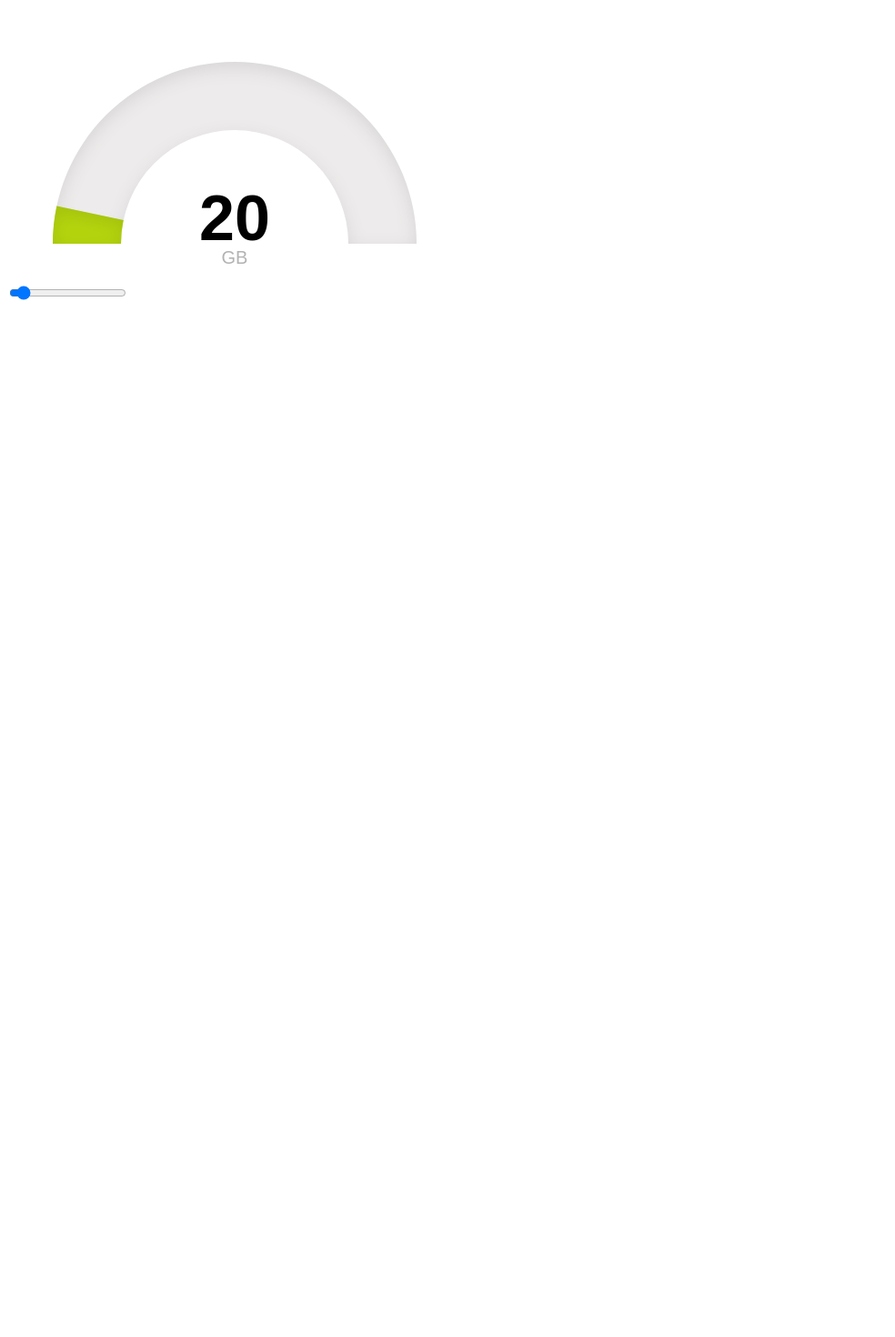
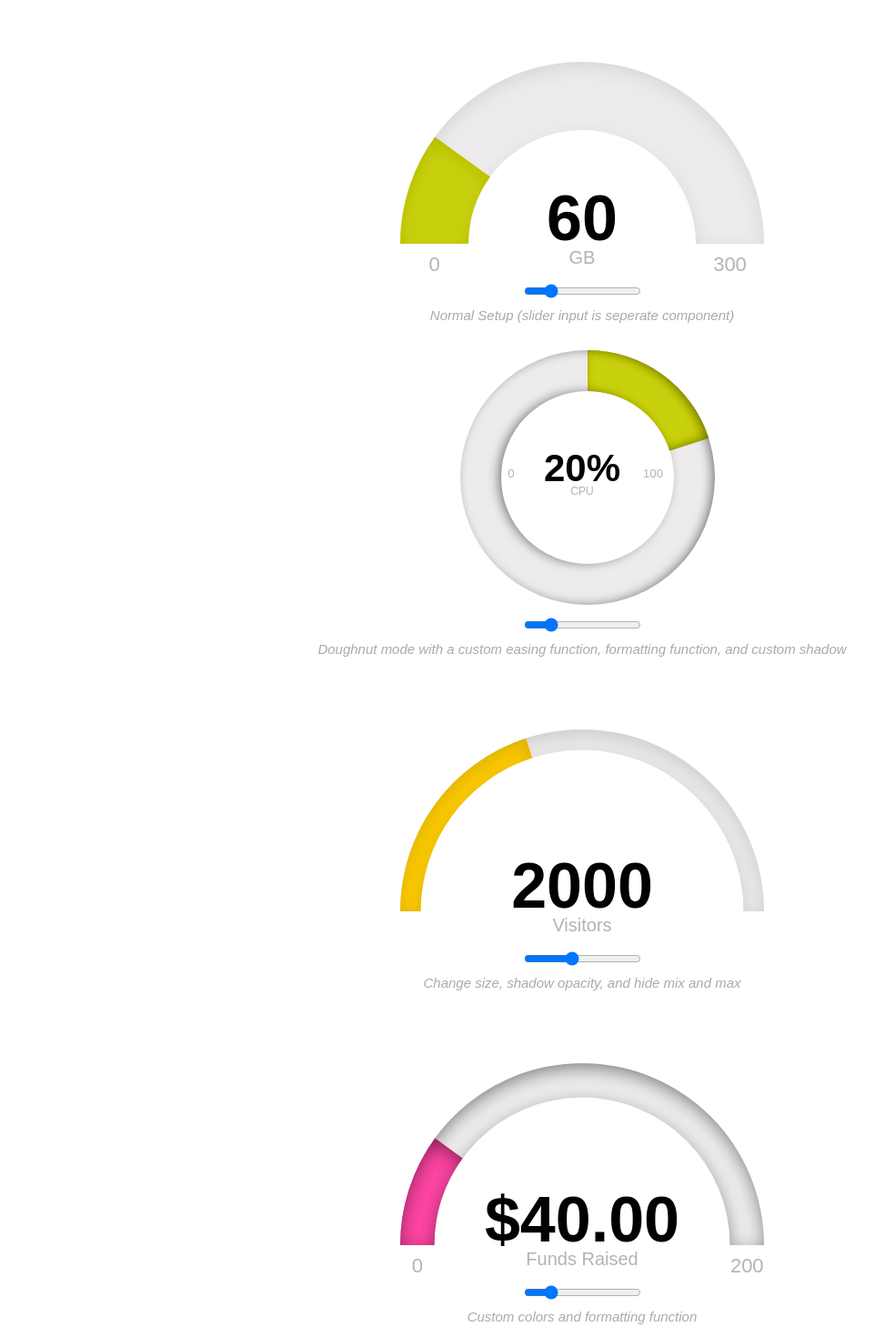
Before and after one commit to agronick/KGauge, a Vue app: page / in a window 1280 px wide. Shown: the top 1470 px of the page at 91% size, without its empty margins (0-984 px from the left). Before the commit the page ends 800 px from the top, so only its background shows below. Built offline with nearby package versions, Linux system fonts and the light colour scheme.

Commit message:
Improvments in drawing and positioning. Added readme.

```diff
--- a/public/index.html
+++ b/public/index.html
@@ -5,11 +5,11 @@
     <meta http-equiv="X-UA-Compatible" content="IE=edge">
     <meta name="viewport" content="width=device-width,initial-scale=1.0">
     <link rel="icon" href="<%= BASE_URL %>favicon.ico">
-    <title>guage</title>
+    <title>KGuage Vue Demo</title>
   </head>
   <body>
     <noscript>
-      <strong>We're sorry but guage doesn't work properly without JavaScript enabled. Please enable it to continue.</strong>
+      <strong>We're sorry but this doesn't work properly without JavaScript enabled. Please enable it to continue.</strong>
     </noscript>
     <div id="app"></div>
     <!-- built files will be auto injected -->
--- a/src/App.vue
+++ b/src/App.vue
@@ -1,14 +1,68 @@
 <template>
   <div id="app">
+    <div>
       <k-guage
-      :value="valInt"
+        :value="guage1"
         :width="500"
         :height="300"
         :max="300"
-      label-text="GB"
+        label-text="GB" />
+        <input type="range" min="0" max="300" v-model="guage1" />
+        <div class="desc">Normal Setup (slider input is seperate component)</div>
+    </div>
+    <div>
+      <k-guage
+        :value="guage2"
+        :width="500"
+        :height="300"
+        :max="100"
+        label-text="CPU"
+        :guage-size="1"
+        :animate-duration="3000"
+        :shadow-opacity=".8"
+        :formatFunction="formatPct"
+        :easing-function="easeOutBounce"
+        :show-min-max="true"
+        :doughnut="true" />
+        <input type="range" min="0" max="100" v-model="guage2" />
+        <div class="desc">Doughnut mode with a custom easing function, formatting function, and custom shadow</div>
+    </div>
+    <div>
+      <k-guage
+        :value="guage4"
+        :width="500"
+        :height="300"
+        :max="5000"
+        label-text="Visitors"
+        :guage-size=".3"
+        :animate-duration="3000"
+        :shadow-opacity=".3"
+        :color-steps="['#ff0004', '#ffff00', '#22ff29']"
         :show-min-max="false"
         :doughnut="false" />
-      <input type="range" min="0" max="300" v-model="theVal" />
+        <input type="range" min="0" max="5000" v-model="guage4" />
+        <div class="desc">Change size, shadow opacity, and hide mix and max</div>
+    </div>
+    <div>
+      <k-guage
+        :value="guage3"
+        :width="500"
+        :height="300"
+        :max="200"
+        label-text="Funds Raised"
+        :guage-size=".5"
+        :shadow-opacity=".8"
+        :formatFunction="formatDollar"
+        :color-steps="['#ff080c', '#ff54c9', '#8161ff', '#83ffb7', '#18ff27']"
+        :show-min-max="true"
+        :doughnut="false" />
+        <input type="range" min="0" max="200" v-model="guage3" />
+        <div class="desc">Custom colors and formatting function</div>
+    </div>
+    <div>
+       <k-guage ></k-guage>
+       <div class="desc">Super simple to use. Default config with just  &lt;k-guage&gt;&lt;/k-guage&gt;</div>
+    </div>
   </div>
 </template>
 
@@ -22,8 +76,30 @@ export default {
   },
   data() {
     return {
-      theVal: 20
+      guage1: 60,
+      guage2: 20,
+      guage3: 40,
+      guage4: 2000,
     }
+  },
+  methods: {
+    formatPct(v) {
+      return `${Math.round(v)}%`;
+    },
+    formatDollar(v) {
+      return `$${v.toFixed(2)}`
+    },
+    easeOutBounce (pos) {
+    if (pos < (1/2.75)) {
+      return (7.5625*pos*pos);
+    } else if (pos < (2/2.75)) {
+      return 2 - (7.5625*(pos-=(1.5/2.75))*pos + 0.75);
+    } else if (pos < (2.5/2.75)) {
+      return 2 - (7.5625*(pos-=(2.25/2.75))*pos + 0.9375);
+    } else {
+      return 2 - (7.5625*(pos-=(2.625/2.75))*pos + 0.984375);
+    }
+		},
   },
   computed: {
     valInt() {
@@ -35,8 +111,19 @@ export default {
 
 <style lang="sass">
 #app
-  width: 300px
-  height: 300px
+  text-align: center
+
+  input
+    display: block
+    margin: auto
+
+  .desc
+    font-style: italic
+    color: #AAA
+    font-size: 15px
+    margin: 10px 0 20px
+    font-family: sans-serif
+
 
 body
   background: #FFF
--- a/src/components/KGuage.vue
+++ b/src/components/KGuage.vue
@@ -1,6 +1,6 @@
 <template>
   <svg :height="height" version="1.1" :width="width" :viewBox="`0 0 250 ${doughnut ? 250 : 150}`" xmlns="http://www.w3.org/2000/svg">
-    <filter v-if="shadowOpacity" id="g14-inner-shadow">
+    <filter v-if="shadowOpacity" :id="renderId">
       <feOffset dx="0" dy="3"></feOffset>
       <feGaussianBlur result="offset-blur" stdDeviation="5"></feGaussianBlur>
       <feComposite operator="out" in="SourceGraphic" in2="offset-blur" result="inverse"></feComposite>
@@ -8,8 +8,8 @@
       <feComposite operator="in" in="color" in2="inverse" result="shadow"></feComposite>
       <feComposite operator="over" in="shadow" in2="SourceGraphic"></feComposite>
     </filter>
-    <path fill="#edebeb" stroke="none" :d="backgroundPath" style="-webkit-tap-highlight-color: rgba(0, 0, 0, 0);" filter="url(#g14-inner-shadow)"></path>
-    <path :fill="guageColor" stroke="none" :d="guagePath" style="-webkit-tap-highlight-color: rgba(0, 0, 0, 0);" filter="url(#g14-inner-shadow)"></path>
+    <path :fill="backgroundColor" stroke="none" :d="backgroundPath" :style="strokeStyle" :filter="`url(#${renderId})`"></path>
+    <path :fill="guageColor" stroke="none" :d="guagePath.path" :style="strokeStyle" :filter="`url(#${renderId})`"></path>
     <text x="125"
           y="128"
           alignment-baseline="baseline"
@@ -19,41 +19,47 @@
     <text x="125"
           y="141"
           text-anchor="middle"
-          :style="labelStyle"
+          :style="labelFontStyle"
           v-html="labelText"></text>
-    <text :x="doughnut ? 60 : 43"
+    <text :x="minTextX"
           :y="doughnut ? 125 : 145"
           v-if="showMinMax"
           text-anchor="middle"
-          :style="minMaxTextStyle"
+          :style="minMaxFontStyle"
           v-html="min"></text>
-    <text :x="doughnut ? 190 : 205"
+    <text :x="maxTextX"
           :y="doughnut ? 125 : 145"
           v-if="showMinMax"
           text-anchor="middle"
-          :style="minMaxTextStyle"
+          :style="minMaxFontStyle"
           v-html="max"></text>
   </svg>
 </template>
 
 <script>
 
-const easeOutQuad = (t)=> t*(2-t);
+/* Used to give each SVG a unique ID */
+let renderId = 0;
 
-function animate(oldVal, newVal, duration, callback) {
+/* Useful function for doing the calculations for animations without a massive Tween library */
+export function animateCalc(oldVal, newVal, duration, callback, easingFunction) {
   const curTime = new Date().getTime();
   let continueUpdating = true;
+  const oldValDiff = newVal - oldVal;
 
   const doUpdate = ()=> {
-    const oldValDiff = newVal - oldVal;
     const timeDiff = new Date().getTime() - curTime;
-    /* Math.max makes it so when we're over the time
-    limit we're equal to the new value and can stop updating. */
-    const ratio =  easeOutQuad(Math.min(timeDiff / duration, 1));
-    oldVal += ratio * oldValDiff;
+    /* Math.min makes it so when we're over the time
+    limit we become equal to the new value and can stop updating. */
+    let ratio =  Math.min(timeDiff / duration, 1);
+    let calcRatio = ratio;
+    if (easingFunction) {
+      calcRatio = easingFunction(ratio);
+    }
 
-    callback(oldVal);
-    if (newVal !== oldVal && continueUpdating) {
+    callback(oldVal + calcRatio * oldValDiff);
+
+    if (ratio < 1 && continueUpdating) {
       window.requestAnimationFrame(()=> doUpdate());
     }
   };
@@ -76,7 +82,6 @@ export default {
       default: 150
     },
     value: {
-      type: Number,
       default: 10
     },
     min: {
@@ -87,7 +92,7 @@ export default {
       type: Number,
       default: 100
     },
-    animateDuration: {
+    animationDuration: {
       type: Number,
       default: 1000
     },
@@ -106,16 +111,17 @@ export default {
       type: String,
       default: 'font-size: 35px; fill: #010101; font-weight: bold; font-family: "Arial"'
     },
-    labelStyle: {
+    labelFontStyle: {
       type: String,
       default: 'font: 10px Arial; fill: #b3b3b3'
     },
-    minMaxTextStyle: {
+    minMaxFontStyle: {
       type: String,
       default: 'font: 11px Arial; fill: #b4b4b4'
     },
     animateOnLoad: {
-      type: Boolean
+      type: Boolean,
+      default: true
     },
     labelText: {
       type: String,
@@ -132,6 +138,14 @@ export default {
     shadowOpacity: {
       type: Number,
       default: .2
+    },
+    backgroundColor: {
+      type: String,
+      default: '#edebeb'
+    },
+    easingFunction: {
+      type: Function,
+      default: (t)=> t*(2-t) /* Ease out quad */
     }
   },
   data() {
@@ -150,7 +164,10 @@ export default {
       backgroundPath: '',
       guageColor: '',
       builtColorSteps: intColors,
-      animationCanceler: null
+      animationCanceler: null,
+      renderId: `k-guage-filter-${++renderId}`,
+      minTextX: 0,
+      maxTextX: 0
     }
   },
   mounted() {
@@ -160,7 +177,7 @@ export default {
   methods: {
     makeArc(value) {
 
-      /* Code taken from JustGage http://justgage.com/ */
+      /* Code used from JustGage http://justgage.com/ */
 
       const gws = this.guageSize;
       const dx = 0;
@@ -178,9 +195,9 @@ export default {
         const Cx = w / 2 + dx;
         const Cy = h / 2 + dy;
 
-        const Xo = Cx + Ro * Math.cos(alpha);
+        const maxTextX2 = Cx + Ro * Math.cos(alpha);
         const Yo = Cy - Ro * Math.sin(alpha);
-        const Xi = Cx + Ri * Math.cos(alpha);
+        const maxTextX1 = Cx + Ri * Math.cos(alpha);
         const Yi = Cy - Ri * Math.sin(alpha);
 
         let path = "M" + (Cx - Ri) + "," + Cy + " ";
@@ -188,14 +205,18 @@ export default {
         if (value > ((this.max - this.min) / 2)) {
           path += "A" + Ro + "," + Ro + " 0 0 1 " + (Cx + Ro) + "," + Cy + " ";
         }
-        path += "A" + Ro + "," + Ro + " 0 0 1 " + Xo + "," + Yo + " ";
-        path += "L" + Xi + "," + Yi + " ";
+        path += "A" + Ro + "," + Ro + " 0 0 1 " + maxTextX2 + "," + Yo + " ";
+        path += "L" + maxTextX1 + "," + Yi + " ";
         if (value > ((this.max - this.min) / 2)) {
           path += "A" + Ri + "," + Ri + " 0 0 0 " + (Cx + Ri) + "," + Cy + " ";
         }
         path += "A" + Ri + "," + Ri + " 0 0 0 " + (Cx - Ri) + "," + Cy + " ";
 
-        return path;
+        return {
+          path: path,
+          minTextX: 60,
+          maxTextX: 190
+        };
 
       }
 
@@ -206,22 +227,30 @@ export default {
       const Cx = w / 2 + dx;
       const Cy = h / 1.5 + dy;
 
-      const Xo = Cx + Ro * Math.cos(alpha);
+      const maxTextX2 = Cx + Ro * Math.cos(alpha);
       const Yo = Cy - Ro * Math.sin(alpha);
-      const Xi = Cx + Ri * Math.cos(alpha);
+      const maxTextX1 = Cx + Ri * Math.cos(alpha);
       const Yi = Cy - Ri * Math.sin(alpha);
 
-      let path = "M" + (Cx - Ri) + "," + Cy + " ";
-      path += "L" + (Cx - Ro) + "," + Cy + " ";
-      path += "A" + Ro + "," + Ro + " 0 0 1 " + Xo + "," + Yo + " ";
-      path += "L" + Xi + "," + Yi + " ";
-      path += "A" + Ri + "," + Ri + " 0 0 0 " + (Cx - Ri) + "," + Cy + " ";
+      const minTextX1 = Cx - Ro;
+      const minTextX2 = Cx - Ri;
+      let path = "M" + minTextX2 + "," + Cy + " ";
+      path += "L" + minTextX1 + "," + Cy + " ";
+      path += "A" + Ro + "," + Ro + " 0 0 1 " + maxTextX2 + "," + Yo + " ";
+      path += "L" + maxTextX1 + "," + Yi + " ";
+      path += "A" + Ri + "," + Ri + " 0 0 0 " + minTextX2 + "," + Cy + " ";
       path += "Z ";
 
-      return path;
+      const minTextX = minTextX1 + ((minTextX2 - minTextX1) * 0.5);
+      const maxTextX = maxTextX1 + ((maxTextX2 - maxTextX1) * 0.5);
+
+      return { path, minTextX, maxTextX };
     },
     resetBgArc() {
-      this.backgroundPath = this.makeArc(this.max);
+      const pathProps = this.makeArc(this.max)
+      this.backgroundPath = pathProps.path;
+      this.minTextX = pathProps.minTextX;
+      this.maxTextX = pathProps.maxTextX;
     },
     getColorForValue(val) {
       const stepCount = this.builtColorSteps.length;
@@ -241,12 +270,22 @@ export default {
       })
 
       return newColor;
+    },
+    checkLimits(val) {
+      return Math.max(this.min, Math.min(this.max, val))
     }
   },
   computed: {
     guagePath() {
       return this.makeArc(this.shownValue);
     },
+    strokeStyle() {
+      if (!this.doughnut) {
+        return '';
+      } else {
+        return 'transform: rotate(90deg); transform-origin: 50% 50%';
+      }
+    }
   },
   watch: {
     value: {
@@ -254,10 +293,11 @@ export default {
         if (this.animationCanceler) {
           this.animationCanceler();
         }
-        this.animationCanceler = animate(this.shownValue, newVal, this.animateDuration, (val)=> {
-          this.shownValue = val;
-          this.printValue = this.formatFunction(val);
-        });
+
+        this.animationCanceler = animateCalc(this.shownValue, this.checkLimits(newVal), this.animationDuration, (val)=> {
+          this.shownValue = this.checkLimits(val);
+          this.printValue = this.formatFunction(this.shownValue);
+        }, this.easingFunction);
       },
       immediate: true
     },
```
Also changed, not shown: 1 other file (tests, documents, lock files or other folders). Lines whose indentation alone changed are shown as unchanged.
